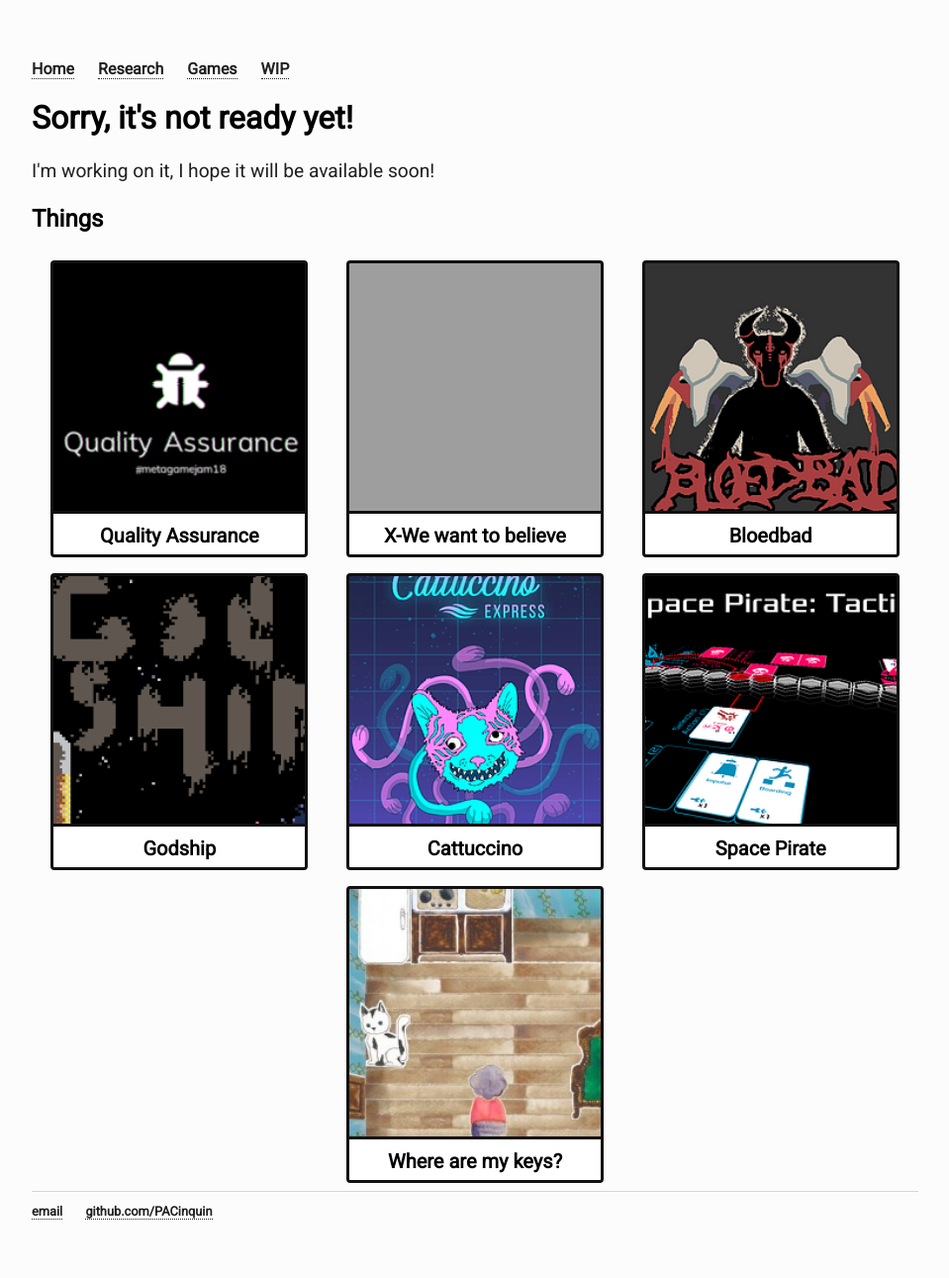
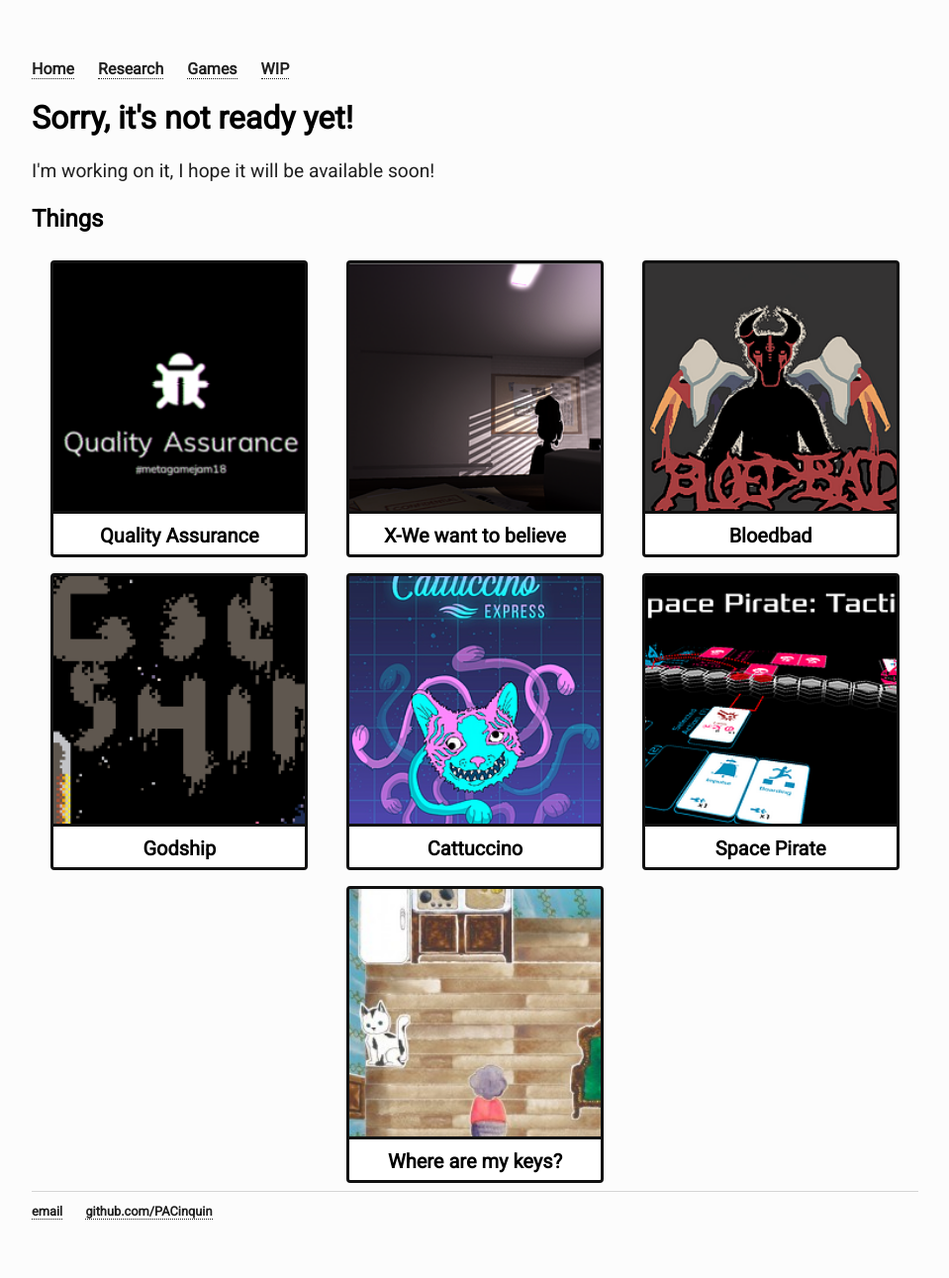
Before and after one commit to PACinquin/pacinquin.github.io, a Jekyll site: the page built from wip.html, in a window 1280 px wide. Shown: the whole page at 99% size, without its empty margins (160-1119 px from the left). Built offline with Jekyll 4.4.1, drawn with Linux system fonts in a browser that asks for light colours.

Commit message:
Update wip.html

```diff
--- a/wip.html
+++ b/wip.html
@@ -8,10 +8,10 @@
 	<p>I'm working on it, I hope it will be available soon!</p>
 	<h2>Things</h2>
 	<ol class="projects-list">
-  <li class="projects-list-item"><a href="#" class="project-link" style="background-image:url(https://pacinquin.github.io/img/QA.png)">
+  <li class="projects-list-item"><a href="/games/qa.html" class="project-link" style="background-image:url(https://pacinquin.github.io/img/QA.png)">
     <h3 class="project-link__title">Quality Assurance</h3>
   </a></li>
-  <li class="projects-list-item"><a href="#" class="project-link" style="background-image:url(https://pacinquin.github.io/img/Xfiles.png)">
+  <li class="projects-list-item"><a href="#" class="project-link" style="background-image:url(https://pacinquin.github.io/img/Xfile.png)">
     <h3 class="project-link__title">X-We want to believe</h3>
   </a></li>
   <li class="projects-list-item"><a href="#" class="project-link" style="background-image:url(https://pacinquin.github.io/img/bloed.png)">
```
